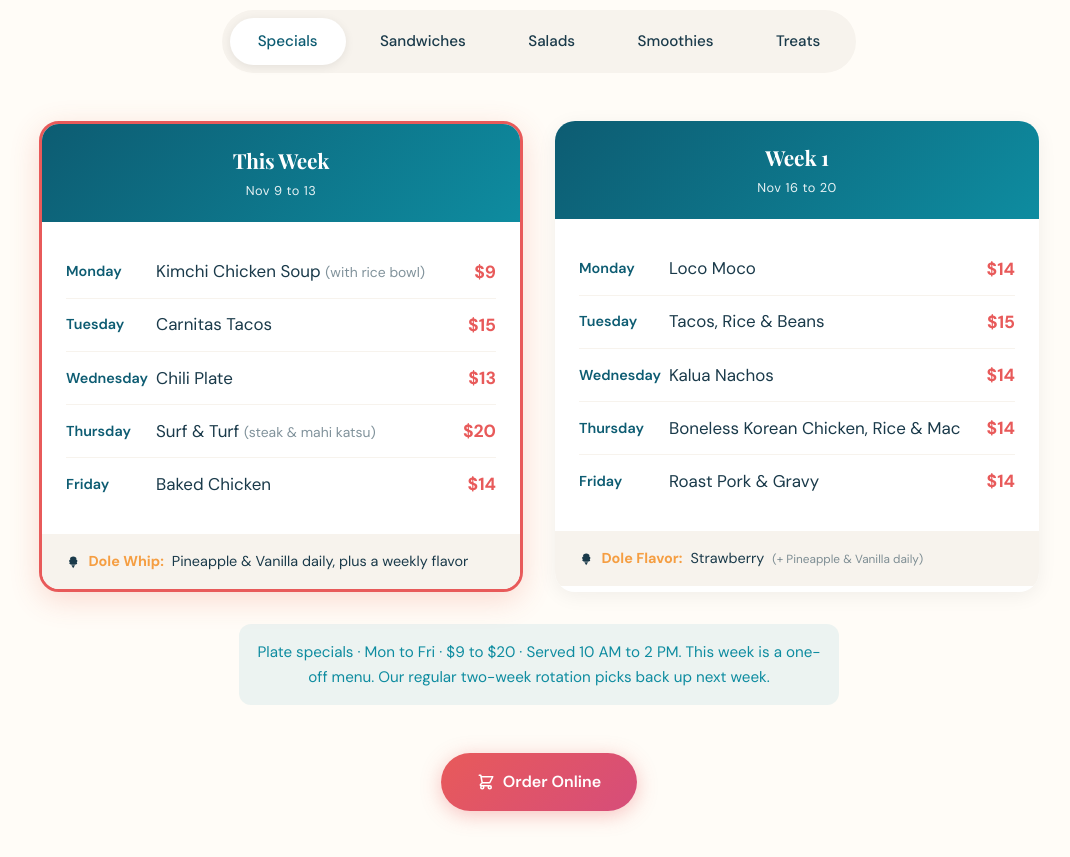
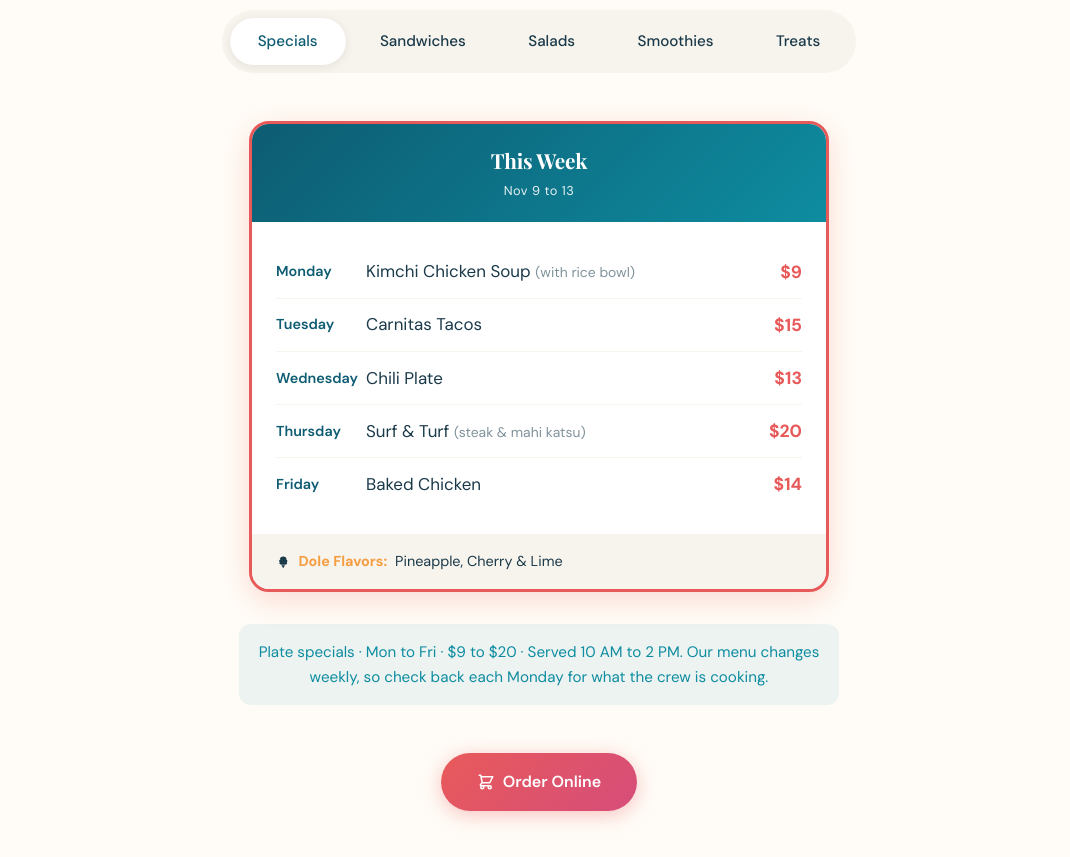
Before and after one commit to getclevara/tikiturtlecafe, a plain HTML site: page index.html in a window 1280 px wide. Shown: the part 5040-5897 px from the top of the page, without its empty margins (101-1171 px from the left). Drawn offline with nearby package versions, Linux system fonts and the light colour scheme.

Commit message:
Show only the current week on the specials board
Drops the Week 1 card and the next-week preview. The board is now one
card: the menu for the week, set by a data-week card, falling back to a
standing menu so it is never empty. Adds this week's Dole flavors.

Co-Authored-By: Claude Opus 5 <noreply@anthropic.com>

```diff
--- a/index.html
+++ b/index.html
@@ -728,6 +728,7 @@
 
         /* Weekly Specials */
         .weekly-specials { display: grid; grid-template-columns: 1fr 1fr; gap: 2rem; max-width: 1000px; margin: 0 auto; }
+        .weekly-specials.single { grid-template-columns: minmax(0, 580px); justify-content: center; }
         .week-card {
             background: white; border-radius: 20px; overflow: hidden;
             box-shadow: 0 4px 20px rgba(0,0,0,0.06);
@@ -1170,27 +1171,11 @@
                             <div class="day-item"><span class="day-name">Thursday</span><span class="day-dish">Surf &amp; Turf <span class="day-note">(steak &amp; mahi katsu)</span></span><span class="day-price">$20</span></div>
                             <div class="day-item"><span class="day-name">Friday</span><span class="day-dish">Baked Chicken</span><span class="day-price">$14</span></div>
                         </div>
-                        <div class="dole-flavors"><svg class="ico" viewBox="0 0 24 24" aria-hidden="true" focusable="false"><path d="M12 2.6c-3 0-5.2 1.7-5.2 3.6 0 .5.2 1 .6 1.4-1.3.4-2.2 1.3-2.2 2.4 0 .8.5 1.5 1.3 2-.6.4-1 1-1 1.7 0 1.5 1.9 2.4 4.1 2.4h5c2.2 0 4.1-.9 4.1-2.4 0-.7-.4-1.3-1-1.7.8-.5 1.3-1.2 1.3-2 0-1.1-.9-2-2.2-2.4.4-.4.6-.9.6-1.4 0-1.9-2.2-3.6-5.2-3.6Z" fill="currentColor"/><path d="M9 17.2 12 22l3-4.8Z" fill="currentColor"/></svg> <strong>Dole Whip:</strong> Pineapple &amp; Vanilla daily, plus a weekly flavor</div>
+                        <div class="dole-flavors"><svg class="ico" viewBox="0 0 24 24" aria-hidden="true" focusable="false"><path d="M12 2.6c-3 0-5.2 1.7-5.2 3.6 0 .5.2 1 .6 1.4-1.3.4-2.2 1.3-2.2 2.4 0 .8.5 1.5 1.3 2-.6.4-1 1-1 1.7 0 1.5 1.9 2.4 4.1 2.4h5c2.2 0 4.1-.9 4.1-2.4 0-.7-.4-1.3-1-1.7.8-.5 1.3-1.2 1.3-2 0-1.1-.9-2-2.2-2.4.4-.4.6-.9.6-1.4 0-1.9-2.2-3.6-5.2-3.6Z" fill="currentColor"/><path d="M9 17.2 12 22l3-4.8Z" fill="currentColor"/></svg> <strong>Dole Flavors:</strong> Pineapple, Cherry &amp; Lime</div>
                     </div>
-                    <div class="week-card" id="week1Card">
-                        <div class="this-week-badge" id="week1Badge" style="display:none;"><svg class="ico" viewBox="0 0 24 24" aria-hidden="true" focusable="false"><path d="M4 12h11l-3.6-3.6L12.8 7l6 5-6 5-1.4-1.4L15 12H4Z" fill="currentColor"/></svg> This Week!</div>
-                        <div class="week-header">
-                            <h3>Week 1</h3>
-                            <p class="week-dates"></p>
-                        </div>
-                        <div class="week-days">
-                            <div class="day-item"><span class="day-name">Monday</span><span class="day-dish">Loco Moco</span><span class="day-price">$14</span></div>
-                            <div class="day-item"><span class="day-name">Tuesday</span><span class="day-dish">Tacos, Rice &amp; Beans</span><span class="day-price">$15</span></div>
-                            <div class="day-item"><span class="day-name">Wednesday</span><span class="day-dish">Kalua Nachos</span><span class="day-price">$14</span></div>
-                            <div class="day-item"><span class="day-name">Thursday</span><span class="day-dish">Boneless Korean Chicken, Rice &amp; Mac</span><span class="day-price">$14</span></div>
-                            <div class="day-item"><span class="day-name">Friday</span><span class="day-dish">Roast Pork &amp; Gravy</span><span class="day-price">$14</span></div>
-                        </div>
-                        <div class="dole-flavors"><svg class="ico" viewBox="0 0 24 24" aria-hidden="true" focusable="false"><path d="M12 2.6c-3 0-5.2 1.7-5.2 3.6 0 .5.2 1 .6 1.4-1.3.4-2.2 1.3-2.2 2.4 0 .8.5 1.5 1.3 2-.6.4-1 1-1 1.7 0 1.5 1.9 2.4 4.1 2.4h5c2.2 0 4.1-.9 4.1-2.4 0-.7-.4-1.3-1-1.7.8-.5 1.3-1.2 1.3-2 0-1.1-.9-2-2.2-2.4.4-.4.6-.9.6-1.4 0-1.9-2.2-3.6-5.2-3.6Z" fill="currentColor"/><path d="M9 17.2 12 22l3-4.8Z" fill="currentColor"/></svg> <strong>Dole Flavor:</strong> Strawberry <span class="day-note">(+ Pineapple &amp; Vanilla daily)</span></div>
-                    </div>
-                    <div class="week-card" id="week2Card">
-                        <div class="this-week-badge" id="week2Badge" style="display:none;"><svg class="ico" viewBox="0 0 24 24" aria-hidden="true" focusable="false"><path d="M4 12h11l-3.6-3.6L12.8 7l6 5-6 5-1.4-1.4L15 12H4Z" fill="currentColor"/></svg> This Week!</div>
-                        <div class="week-header">
-                            <h3>Week 2</h3>
+                    <div class="week-card" id="defaultCard" hidden>
+                                                <div class="week-header">
+                            <h3>This Week</h3>
                             <p class="week-dates"></p>
                         </div>
                         <div class="week-days">
@@ -1203,7 +1188,7 @@
                         <div class="dole-flavors"><svg class="ico" viewBox="0 0 24 24" aria-hidden="true" focusable="false"><path d="M12 2.6c-3 0-5.2 1.7-5.2 3.6 0 .5.2 1 .6 1.4-1.3.4-2.2 1.3-2.2 2.4 0 .8.5 1.5 1.3 2-.6.4-1 1-1 1.7 0 1.5 1.9 2.4 4.1 2.4h5c2.2 0 4.1-.9 4.1-2.4 0-.7-.4-1.3-1-1.7.8-.5 1.3-1.2 1.3-2 0-1.1-.9-2-2.2-2.4.4-.4.6-.9.6-1.4 0-1.9-2.2-3.6-5.2-3.6Z" fill="currentColor"/><path d="M9 17.2 12 22l3-4.8Z" fill="currentColor"/></svg> <strong>Dole Whip:</strong> Pineapple &amp; Vanilla daily, plus a weekly flavor</div>
                     </div>
                 </div>
-                <div class="specials-note">Plate specials &middot; Mon to Fri &middot; <span class="price-range">$14 to $15</span> &middot; Served 10 AM to 2 PM. <span class="rotation-note">Our two-week menu rotates, so the plates above come back around every other week.</span></div>
+                <div class="specials-note">Plate specials &middot; Mon to Fri &middot; <span class="price-range">$14 to $15</span> &middot; Served 10 AM to 2 PM. <span class="rotation-note">Our menu changes weekly, so check back each Monday for what the crew is cooking.</span></div>
             </div>
             <div class="menu-category" id="sandwiches">
                 <div class="menu-grid">
@@ -1428,16 +1413,16 @@
             teamScroll.scrollBy({ left: 300, behavior: 'smooth' });
         });
 
-        // Specials run on a two-week rotation. The dates, the "This Week" badge
-        // and the price range below all render themselves off the anchor, so the
-        // cards stay right every Monday without anyone editing this file.
+        // The specials board shows one card: this week.
         //
-        // A card carrying data-week="YYYY-MM-DD" is a one-off menu for the week
-        // starting that Monday. It takes over the current slot for those five
-        // days, hides the rotation card it stands in for, and drops off on its
-        // own afterwards. To add one, copy a week-card, set data-week and hidden.
+        // A card carrying data-week="YYYY-MM-DD" is the menu for the week
+        // starting that Monday. It shows for those five days and then drops off
+        // on its own. To set a new week, copy a week-card, give it that week's
+        // Monday in data-week, and leave the hidden attribute on.
+        //
+        // #defaultCard is the standing menu. It only appears on a week with no
+        // card of its own, so the board is never empty.
         (function() {
-            var ANCHOR = new Date(2026, 9, 5); // Mon Oct 5 2026: the Week 1 menu
             var MONTHS = ['Jan', 'Feb', 'Mar', 'Apr', 'May', 'Jun', 'Jul', 'Aug', 'Sept', 'Oct', 'Nov', 'Dec'];
             var shelf = document.querySelector('.weekly-specials');
             if (!shelf) return;
@@ -1449,8 +1434,6 @@
             var dow = today.getDay();
             var monday = new Date(today);
             monday.setDate(monday.getDate() + (dow === 0 ? 1 : dow === 6 ? 2 : 1 - dow));
-            var nextMonday = new Date(monday);
-            nextMonday.setDate(nextMonday.getDate() + 7);
 
             var iso = function(d) {
                 return d.getFullYear() + '-' + ('0' + (d.getMonth() + 1)).slice(-2) + '-' + ('0' + d.getDate()).slice(-2);
@@ -1462,40 +1445,26 @@
                 return MONTHS[start.getMonth()] + ' ' + start.getDate() + ' to ' + tail;
             };
 
-            var weeksSince = Math.round((monday - ANCHOR) / 604800000);
-            var currentId = ((weeksSince % 2) + 2) % 2 === 0 ? 'week1' : 'week2';
-            var nextId = currentId === 'week1' ? 'week2' : 'week1';
-
-            // Only an override for this exact week survives; the rest never show.
-            var override = null;
+            // Only a card for this exact week survives; the rest never show.
+            var dated = null;
             [].forEach.call(shelf.querySelectorAll('.week-card[data-week]'), function(card) {
-                if (card.dataset.week === iso(monday)) override = card;
+                if (card.dataset.week === iso(monday)) dated = card;
                 else card.remove();
             });
 
-            var show = function(card, start, isCurrent) {
-                if (!card) return;
-                card.hidden = false;
-                var dates = card.querySelector('.week-dates');
-                if (dates) dates.textContent = label(start);
-                if (!isCurrent) return;
-                card.classList.add('current-week');
-                var badge = card.querySelector('.this-week-badge');
-                if (badge) badge.style.display = 'block';
-                shelf.insertBefore(card, shelf.firstChild); // this week reads first
-            };
-
-            show(document.getElementById(nextId + 'Card'), nextMonday, false);
-            if (override) {
-                var standIn = document.getElementById(currentId + 'Card');
-                if (standIn) standIn.remove();
-                show(override, monday, true);
-            } else {
-                show(document.getElementById(currentId + 'Card'), monday, true);
-            }
+            var standing = document.getElementById('defaultCard');
+            var live = dated || standing;
+            if (dated && standing) standing.remove();
+            if (!live) return;
+
+            live.hidden = false;
+            live.classList.add('current-week');
+            var dates = live.querySelector('.week-dates');
+            if (dates) dates.textContent = label(monday);
+            shelf.classList.add('single');
 
             // The footer range follows whatever is actually on the board.
-            var prices = [].map.call(shelf.querySelectorAll('.day-price'), function(el) {
+            var prices = [].map.call(live.querySelectorAll('.day-price'), function(el) {
                 return parseFloat(el.textContent.replace(/[^0-9.]/g, ''));
             }).filter(function(n) { return !isNaN(n); });
             var range = document.querySelector('.price-range');
@@ -1503,10 +1472,6 @@
                 var lo = Math.min.apply(null, prices);
                 var hi = Math.max.apply(null, prices);
                 range.textContent = lo === hi ? '$' + lo : '$' + lo + ' to $' + hi;
-            }
-            if (override) {
-                var rot = document.querySelector('.rotation-note');
-                if (rot) rot.textContent = 'This week is a one-off menu. Our regular two-week rotation picks back up next week.';
             }
         })();
 
```
Also changed, not shown: llms.txt.
